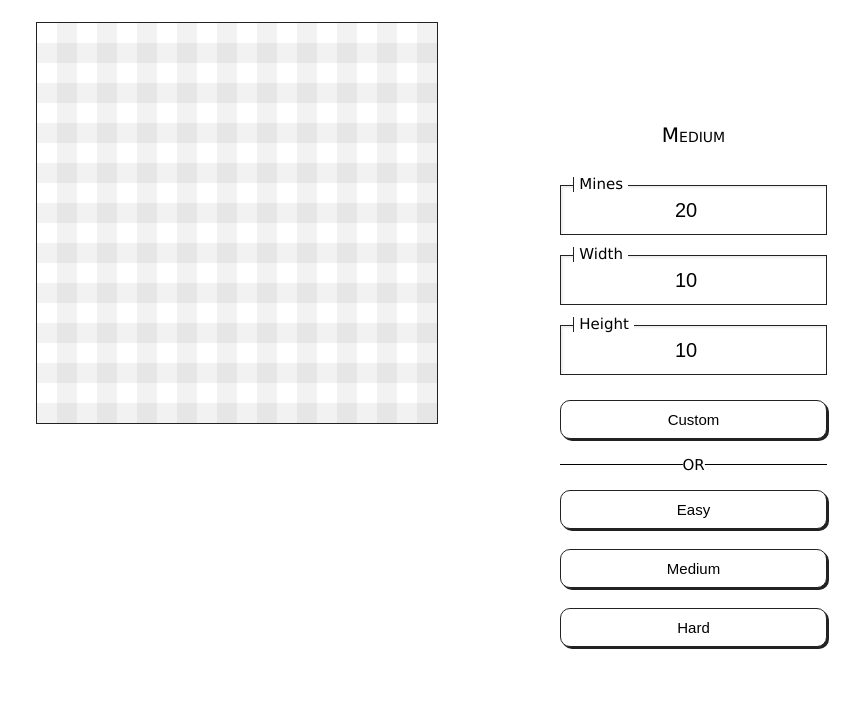
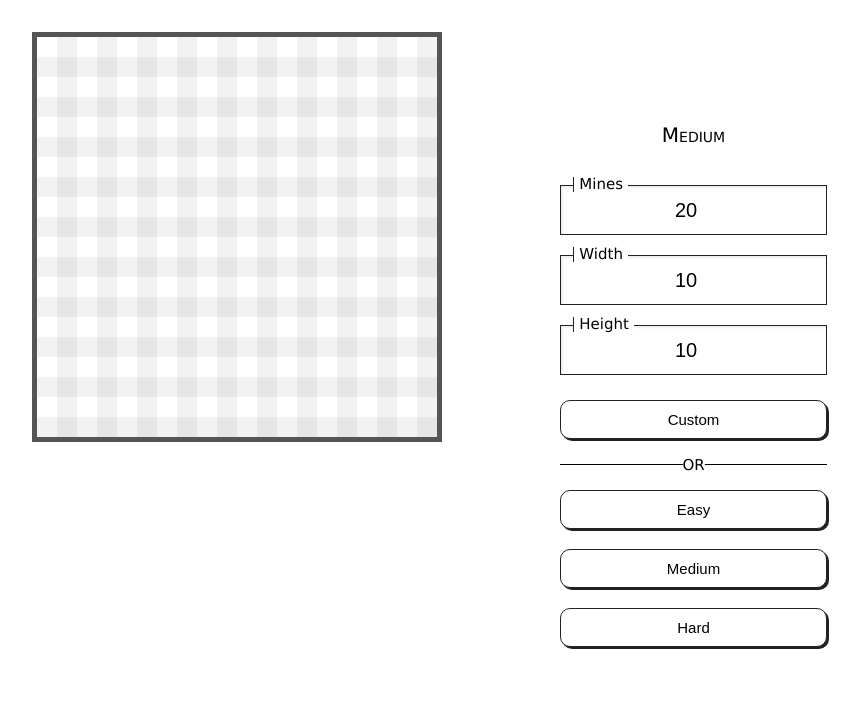
Before and after one commit to shaneel-kumar/minesweeper, a website with bundled scripts: page index.html in a window 1280 px wide. Shown: the part 98-800 px from the top of the page, without its empty margins (403-1263 px from the left). Built offline with nearby package versions, Linux system fonts and the light colour scheme.

Commit message:
Remove padding from .wrapper

```diff
--- a/index.css
+++ b/index.css
@@ -65,10 +65,10 @@ html {
   flex-direction: column;
   justify-content: flex-start;
   align-items: center;
-  padding: 4rem;
 }
 
 .title {
+  margin-top: 5rem;
   font-size: 3rem;
   font-weight: 700;
   font-variant: small-caps;
@@ -83,7 +83,7 @@ html {
 }
 
 .gameGrid {
-  border: 1px solid #222;
+  border: 5px solid #555;
   margin: 5rem 0;
 }
 
```
